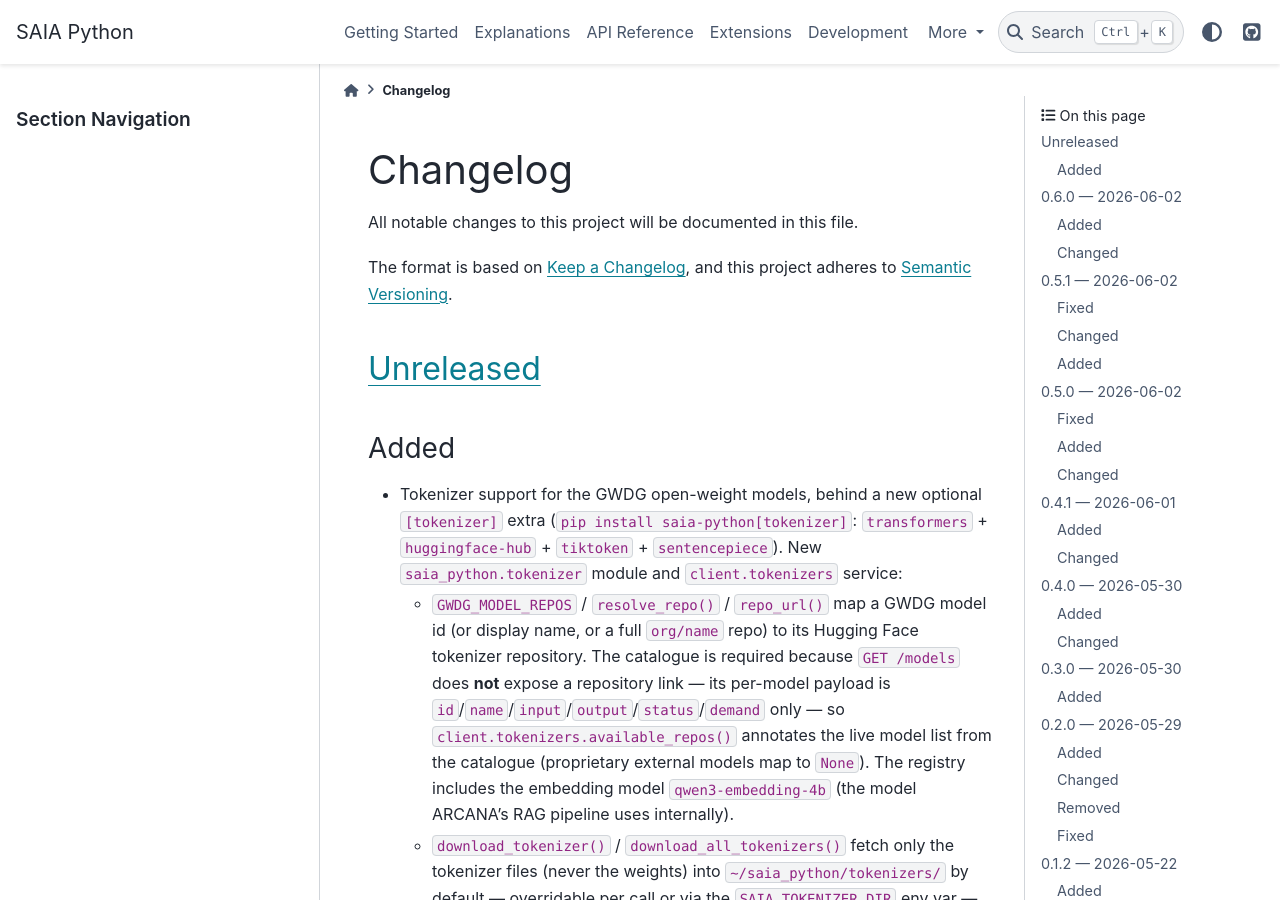
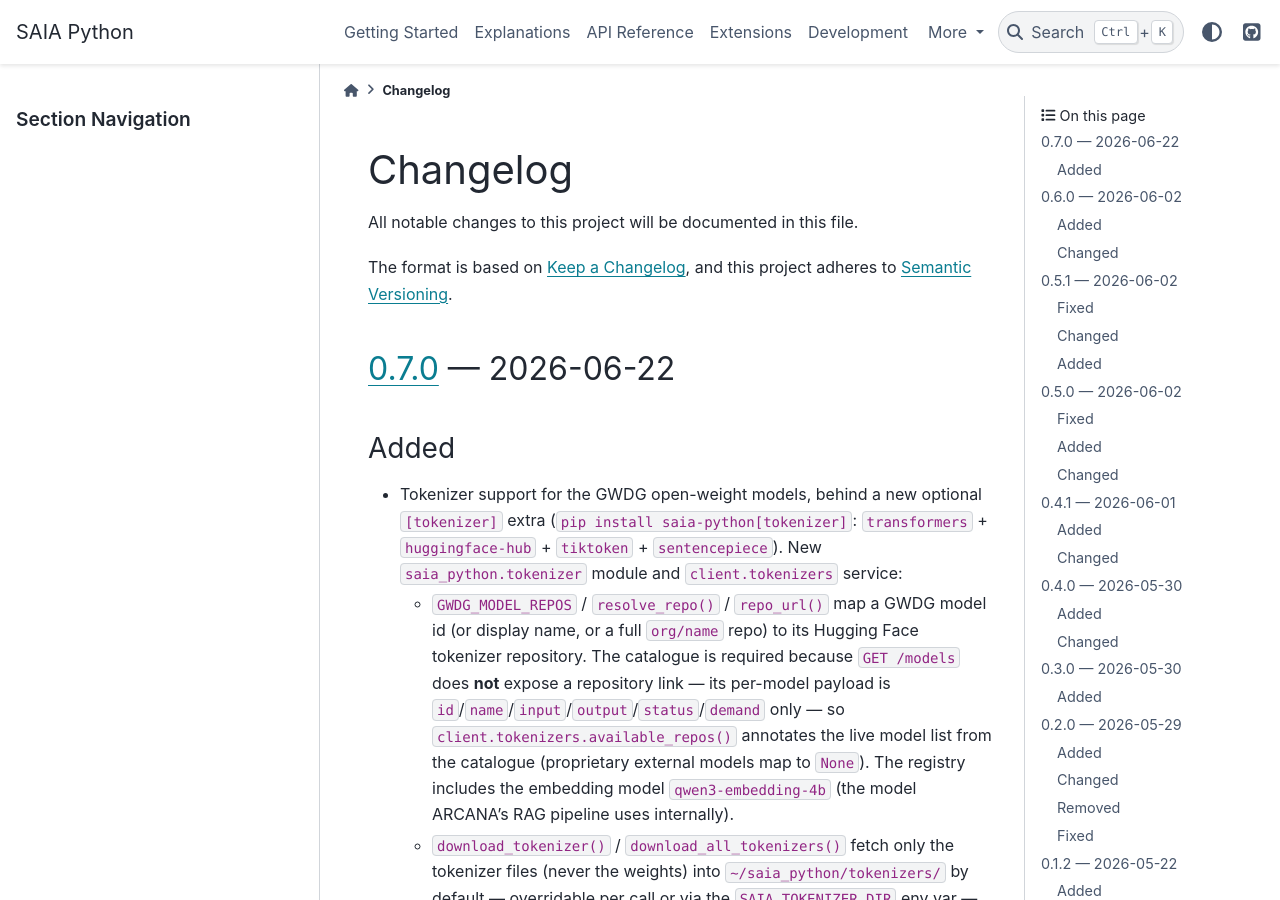
Before and after one commit to fschwar4/saia_python, a Sphinx documentation site: the page built from docs/CHANGELOG.md, in a window 1280 px wide and 900 px high. Built offline with Sphinx 7.4.7 and the PyData theme 0.15.4, drawn with Linux system fonts in a browser that asks for light colours; some of the changed text lies outside the part shown.

Commit message:
release: v0.7.0
Bump to 0.7.0 (MINOR — adds the backward-compatible [tokenizer] feature).
Rename the CHANGELOG Unreleased section to 0.7.0; update CITATION.cff version/date.

```diff
--- a/docs/CHANGELOG.md
+++ b/docs/CHANGELOG.md
@@ -5,7 +5,7 @@ All notable changes to this project will be documented in this file.
 The format is based on [Keep a Changelog](https://keepachangelog.com/en/1.1.0/),
 and this project adheres to [Semantic Versioning](https://semver.org/spec/v2.0.0.html).
 
-## [Unreleased]
+## [0.7.0] — 2026-06-22
 
 ### Added
 
@@ -442,6 +442,7 @@ open-source project tooling and incremental-upload helpers for ARCANA.
 - Sphinx documentation (PyData theme) and a unit test suite.
 
 [Unreleased]: https://github.com/fschwar4/saia_python/compare/v0.6.0...HEAD
+[0.7.0]: https://github.com/fschwar4/saia_python/compare/v0.6.0...v0.7.0
 [0.6.0]: https://github.com/fschwar4/saia_python/compare/v0.5.1...v0.6.0
 [0.5.1]: https://github.com/fschwar4/saia_python/compare/v0.5.0...v0.5.1
 [0.5.0]: https://github.com/fschwar4/saia_python/compare/v0.4.1...v0.5.0
--- a/pyproject.toml
+++ b/pyproject.toml
@@ -4,7 +4,7 @@ build-backend = "setuptools.build_meta"
 
 [project]
 name = "saia-python"
-version = "0.6.0"
+version = "0.7.0"
 description = "Python wrapper for the GWDG SAIA platform REST API"
 readme = "README.md"
 requires-python = ">=3.10"
```
Also changed, not shown: 1 other file.
